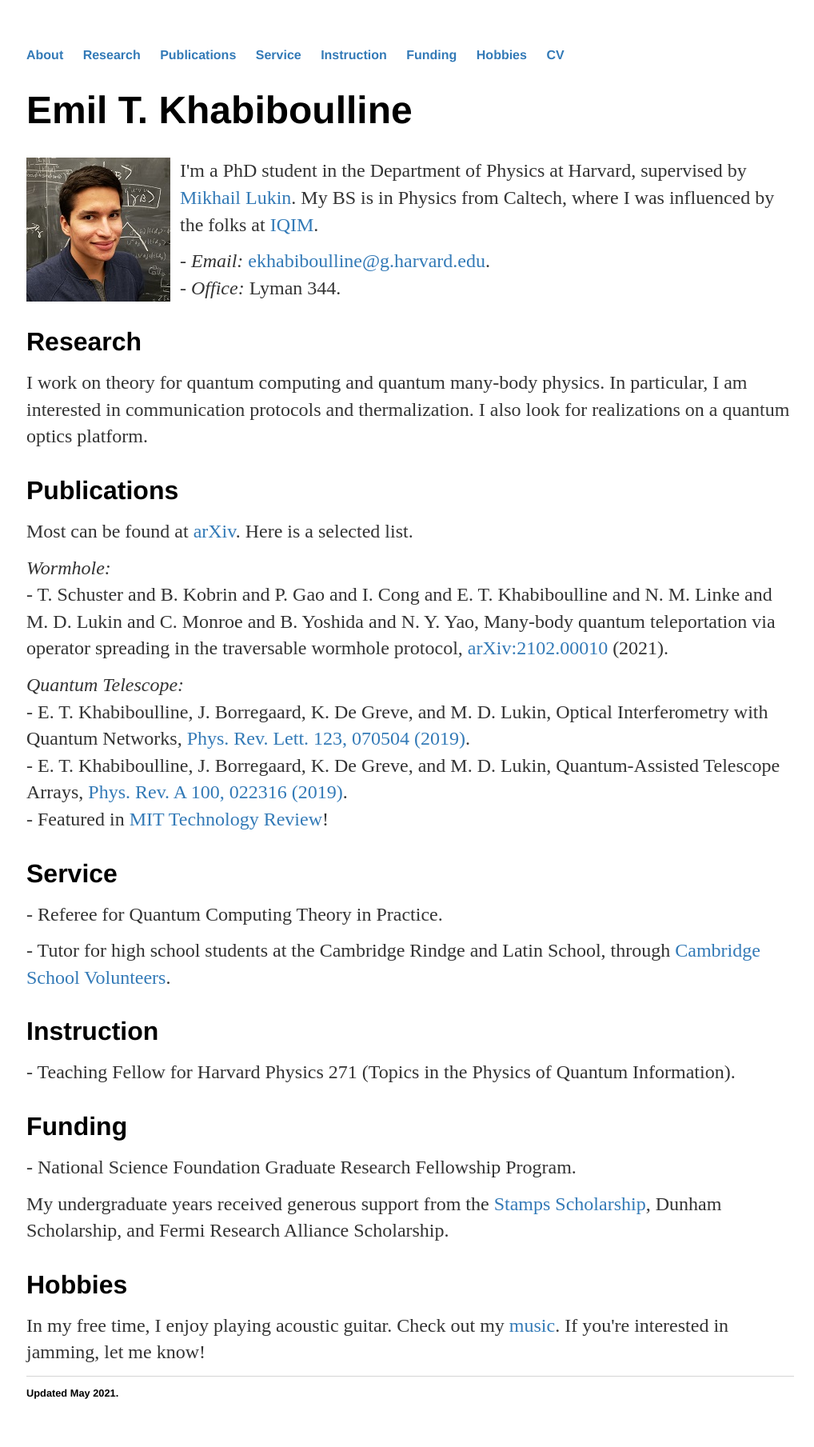
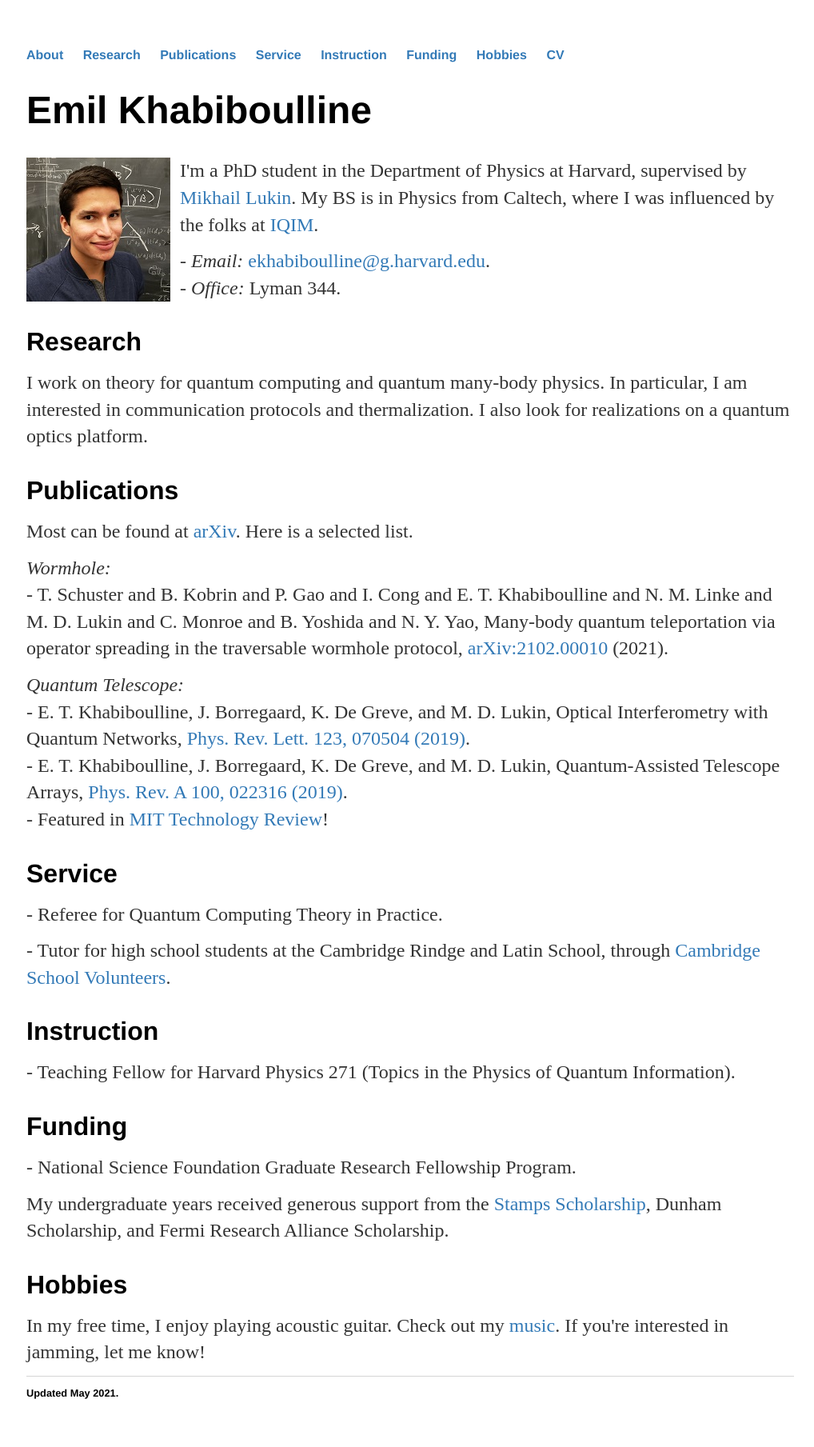
Before and after one commit to emilkhab/emilkhab.github.io, a Jekyll site: the page built from index.html, in a window 1280 px wide. Shown: the whole page at 80% size, without its empty margins (127-1145 px from the left). Built offline with Jekyll 4.4.1, drawn with Linux system fonts in a browser that asks for light colours.

```diff
--- a/index.html
+++ b/index.html
@@ -1,6 +1,6 @@
 ---
 layout: default
-title: Emil T. Khabiboulline
+title: Emil Khabiboulline
 ---
 <h1>{{page.title}}</h1>
 <div class="blurb" id="About">
```
